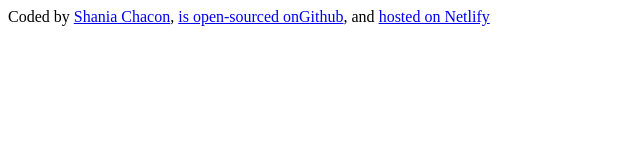
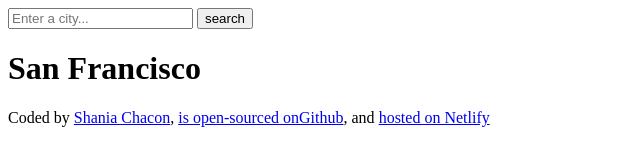
Before and after one commit to chaconshania/my-weather-application, a plain HTML site: page index.html in a window 1280 px wide. Shown: the whole page, without its empty margins (0-640 px from the left). Drawn offline with Linux system fonts and the light colour scheme.

Commit message:
add in a form with search and submit inputs

```diff
--- a/index.html
+++ b/index.html
@@ -6,6 +6,20 @@
     <title>Weather App</title>
   </head>
   <body>
+    <header>
+      <form>
+        <input
+          type="search"
+          placeholder="Enter a city..."
+          id="search"
+          required
+        />
+        <input type="submit" value="search" />
+      </form>
+    </header>
+    <main>
+      <h1>San Francisco</h1>
+    </main>
     <footer>
       Coded by
       <a href="https://github.com/chaconshania" target="_blank">Shania Chacon</a
```
